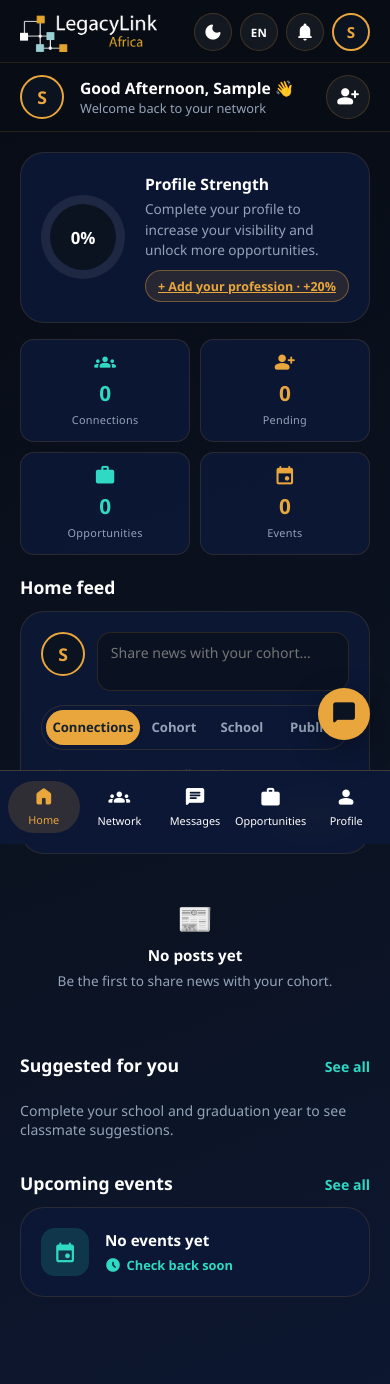
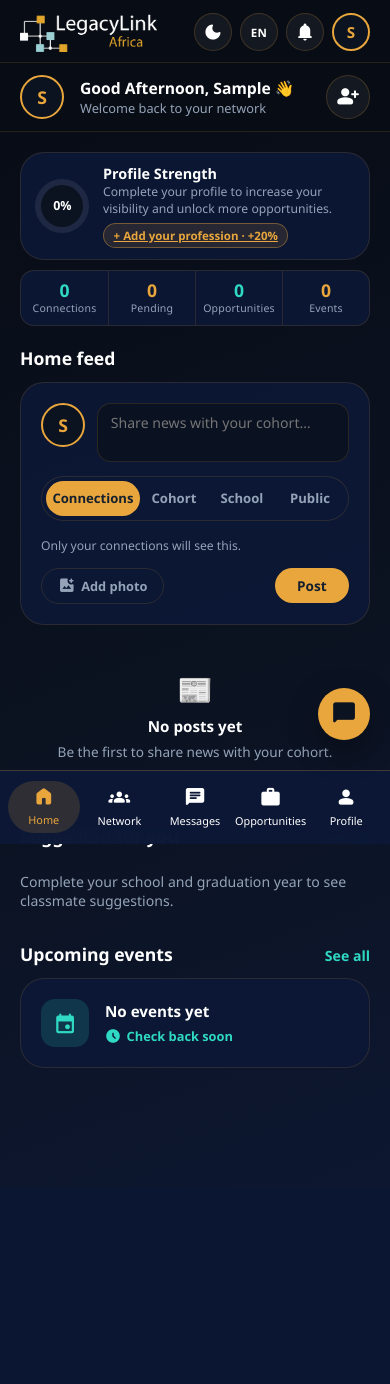
Before and after one commit to stevenakida/LEGACY_LINK_MAIN, a Django app: page /dashboard/ in a window 390 px wide. Shown: the top 1384 px of the page. After the commit the page ends 1068 px from the top, so only its background shows below. Run offline with Django 5.2, Linux system fonts and the light colour scheme; the visitor is signed in with stand-in values (Sample User, id 1); data comes from the database, SQL or seed files in the repository; data that the repository does not hold is empty; some libraries are stand-ins or nearby versions.

Commit message:
Make Home's Profile Strength card and stat tiles a compact strip
The strength card and four stat tiles took ~290px of a phone's first screen
(tiles stacked 2x2 with large icons). Now a slimmer strength card and one slim
panel of four number-over-label cells with dividers, like the stat rows on
Instagram/TikTok profiles, in the app's teal/gold. ~145-175px total. The
profile page's full-size ring is unchanged (.strength-card is Home-only).

Full suite 687 OK, E2E 233 PASS.

Co-Authored-By: Claude Sonnet 5.5 <noreply@anthropic.com>

```diff
--- a/static/css/theme.css
+++ b/static/css/theme.css
@@ -349,25 +349,40 @@ a { color: inherit; }
     border-radius: 999px;
 }
 
+/* Home's compact Profile Strength strip (the profile page keeps the full-size ring). */
+.strength-card { padding: 0.7rem 0.9rem; margin-bottom: 0.6rem; }
+.strength-card .score-row { gap: 0.85rem; }
+.strength-card .score-ring { width: 54px; height: 54px; }
+.strength-card .score-ring-inner { width: 42px; height: 42px; font-size: 0.78rem; }
+.strength-card .score-copy strong { font-size: 0.9rem; margin-bottom: 0.1rem; }
+.strength-card .score-copy p { font-size: 0.76rem; line-height: 1.35; }
+.strength-card .chip-action { margin-top: 0.35rem; font-size: 0.72rem; padding: 0.25rem 0.6rem; }
+
 /* ---------- stat row ---------- */
 
-.stats-panel { display: grid; grid-template-columns: repeat(4, 1fr); gap: 0.6rem; margin-bottom: 0.5rem; }
-
-.stats-card {
+/* One slim strip, number over label, like the stat rows on Instagram/TikTok profiles. */
+.stats-panel {
+    display: grid;
+    grid-template-columns: repeat(4, 1fr);
     background: var(--card);
     border: 1px solid var(--border);
     border-radius: var(--radius-sm);
-    padding: 0.75rem 0.4rem;
+    margin-bottom: 0.5rem;
+}
+
+.stats-card {
+    padding: 0.6rem 0.2rem;
     text-align: center;
     text-decoration: none;
     display: block;
+    min-width: 0;
 }
 
-.stats-card .material-symbols-rounded { font-size: 1.35rem; margin-bottom: 0.35rem; }
-.stats-card.teal .material-symbols-rounded, .stats-card.teal strong { color: var(--teal); }
-.stats-card.gold .material-symbols-rounded, .stats-card.gold strong { color: var(--gold); }
-.stats-card strong { display: block; color: var(--ink); font-size: 1.3rem; }
-.stats-card span { color: var(--muted); font-size: 0.68rem; letter-spacing: 0.3px; }
+.stats-card + .stats-card { border-left: 1px solid var(--border); }
+.stats-card.teal strong { color: var(--teal); }
+.stats-card.gold strong { color: var(--gold); }
+.stats-card strong { display: block; color: var(--ink); font-size: 1.1rem; line-height: 1.2; }
+.stats-card span { color: var(--muted); font-size: 0.66rem; letter-spacing: 0.2px; display: block; white-space: nowrap; overflow: hidden; text-overflow: ellipsis; }
 
 /* ---------- suggested / carousel cards ---------- */
 
@@ -945,6 +960,5 @@ a { color: inherit; }
 .footer { padding: 1.5rem 0; text-align: center; color: var(--muted); font-size: 0.85rem; }
 
 @media (max-width: 480px) {
-    .stats-panel { grid-template-columns: repeat(2, 1fr); }
     .status-grid { grid-template-columns: 1fr; }
 }
--- a/templates/dashboard.html
+++ b/templates/dashboard.html
@@ -28,7 +28,7 @@
 {% endblock %}
 
 {% block content %}
-<section class="card">
+<section class="card strength-card">
     <div class="score-row">
         <div class="score-ring" style="--score: {{ identity_score }};">
             <div class="score-ring-inner">{{ identity_score }}%</div>
@@ -47,22 +47,18 @@
 
 <section class="stats-panel">
     <a href="/connections/" class="stats-card teal">
-        <span class="material-symbols-rounded">groups</span>
         <strong>{{ connections_count }}</strong>
         <span>{% trans "Connections" %}</span>
     </a>
     <a href="/connections/?tab=pending" class="stats-card gold">
-        <span class="material-symbols-rounded">person_add</span>
         <strong>{{ pending_count }}</strong>
         <span>{% trans "Pending" %}</span>
     </a>
     <a href="/opportunities/" class="stats-card teal">
-        <span class="material-symbols-rounded">work</span>
         <strong>{{ opportunities_count|default:0 }}</strong>
         <span>{% trans "Opportunities" %}</span>
     </a>
     <a href="/opportunities/?type=event" class="stats-card gold">
-        <span class="material-symbols-rounded">event</span>
         <strong>{{ events_count|default:0 }}</strong>
         <span>{% trans "Events" %}</span>
     </a>
```
Also changed, not shown: config/test_home_stats_strip.py (added, +30 -0 lines), docs/DOCUMENTATION.md (+7 -0 lines).
